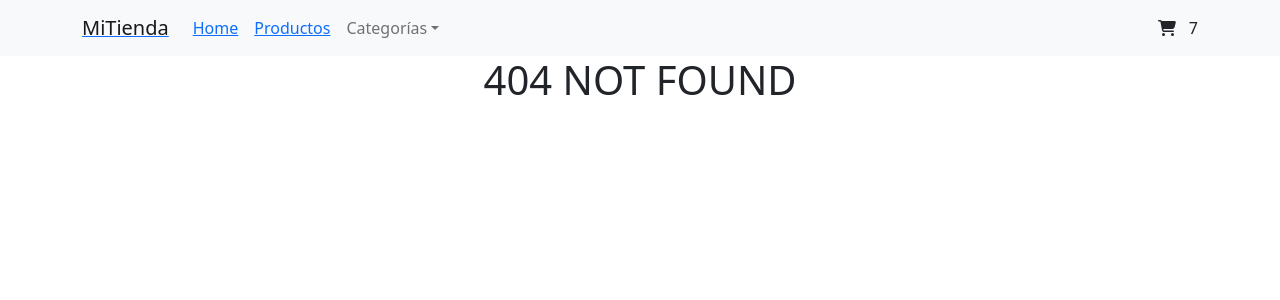
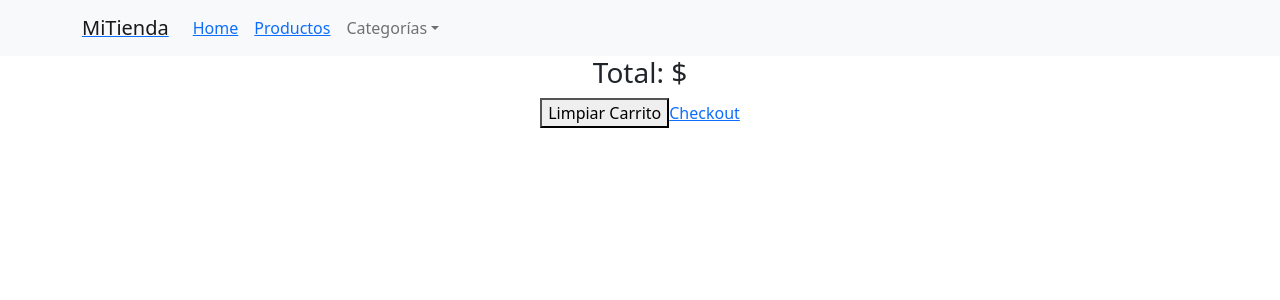
Before and after one commit to miguelorestecoding/proyectofinalreact, a React (Create React App) app: page /cart in a window 1280 px wide. Before the commit this address had no page. Shown: the top 300 px of the page. Built offline with nearby package versions, Linux system fonts and the light colour scheme.

Commit message:
trabajando con video tutorial Entrega PF Clase 12 Cart View

```diff
--- a/src/App.jsx
+++ b/src/App.jsx
@@ -5,6 +5,7 @@ import ItemListContainer from "./components/ItemListContainer/ItemListContainer"
 import ItemDetailContainer from "./components/ItemDetailContainer/ItemDetailContainer";
 import { BrowserRouter, Routes, Route } from "react-router-dom";
 import { CartProvider } from "./context/CartContext";
+import Cart from "./components/Cart/Cart";
 
 function App() {
   return (
@@ -17,6 +18,7 @@ function App() {
         <Route path='/products' element={<ItemListContainer/>}/>
         <Route path='/category/:categoryId' element={<ItemListContainer/>}/>
         <Route path='/item/:itemId' element={<ItemDetailContainer/>}/>
+        <Route path='/cart' element={<Cart/>}/>
         <Route path='*' element={ <h1>404 NOT FOUND</h1> }/>
       </Routes>
       </CartProvider>
--- /dev/null
+++ b/src/components/Cart/Cart.jsx
@@ -0,0 +1,30 @@
+import React from 'react'
+import { useContext } from 'react'
+import CartContext from '../../context/CartContext'
+import Item from '../Item/Item'
+import { Link } from 'react-router-dom'
+
+const Cart = () => {
+
+    const {cart, clearCart, totalQuantity, total} = useContext(CartContext)
+
+    if(totalQuantity === 0) {
+        return (
+            <div>
+                <h1>No Hay Items en el Carrito</h1>
+                <Link to='/'>Productos</Link>
+            </div>
+        )
+    }
+
+  return (
+    <div>
+      { cart.map( p => <Item key={p.id} {...p}/>)}
+      <h3>Total: ${total}</h3>
+      <button onClick={() => clearCart()}> Limpiar Carrito</button>
+      <Link to='/checkout'>Checkout</Link>
+    </div>
+  )
+}
+
+export default Cart
--- a/src/components/CartWidget/CartWidget.jsx
+++ b/src/components/CartWidget/CartWidget.jsx
@@ -1,20 +1,26 @@
 import React from "react";
 import { FontAwesomeIcon } from "@fortawesome/react-fontawesome";
 import { faCartShopping } from "@fortawesome/free-solid-svg-icons";
+import { useContext } from "react";
+import CartContext from "../../context/CartContext";
+import { Link } from "react-router-dom";
 
 const CartWidget = () => {
+
+  const { totalQuantity } = useContext(CartContext)
+
   return (
-    <div
+    <Link to="/cart"
       style={{
-        display: "flex",
+        display: totalQuantity > 0 ? "flex" : "none",
         justifyContent: "space-between",
         alignItems: "center",
         width: "40px",
       }}
     >
       <FontAwesomeIcon icon={faCartShopping} />
-      <span>7</span>
-    </div>
+      <span>{totalQuantity}</span>
+    </Link>
   );
 };
 
```
